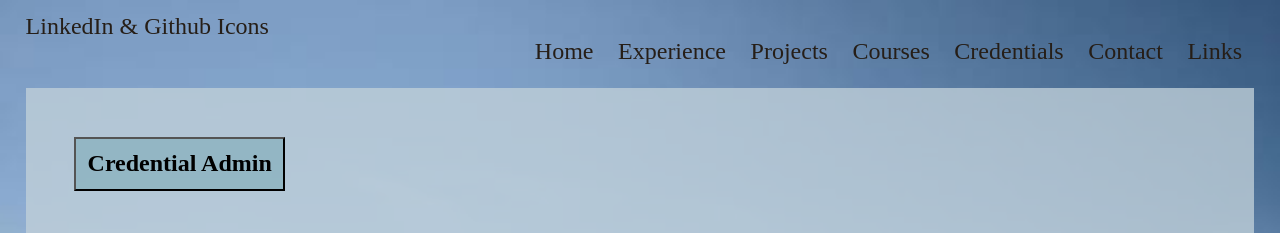
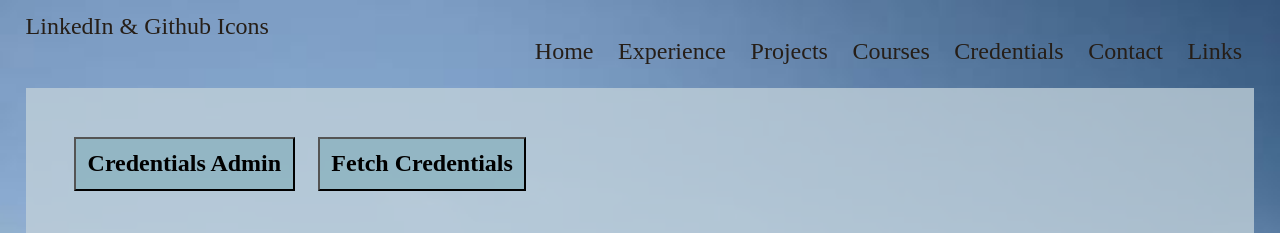
Before and after one commit to dj911ice/portfolio-mern-next, a Next.js app in the folder code/mpc/: page /credentials in a window 1280 px wide. Shown: the top 233 px of the page. Built offline with nearby package versions, Linux system fonts and the light colour scheme; no server answers.

Commit message:
added fetch data buttons

```diff
--- a/code/mpc/src/pages/courses.js
+++ b/code/mpc/src/pages/courses.js
@@ -28,7 +28,8 @@ function Courses(){
             <Header/>
             <main>
                 <section>
-                    <button onClick={courseAdmin}>Course Admin</button>
+                    <button onClick={courseAdmin}>Courses Admin</button>
+                    <button onClick={retrieveCourses}>Fetch Courses</button>
                     <h2>Courses Taken</h2>
                     <span>Table of Courses</span>
                     <CoursesTable
--- a/code/mpc/src/pages/credentials.js
+++ b/code/mpc/src/pages/credentials.js
@@ -26,7 +26,8 @@ function Credentials({}){
             <Header/>
             <main>
                 <section>
-                    <button onClick={credentialAdmin}>Credential Admin</button>
+                    <button onClick={credentialAdmin}>Credentials Admin</button>
+                    <button onClick={retrieveCredentials}>Fetch Credentials</button>
                     <h2>My Credentials</h2>
                     <span>Table of Credentials</span>
                     <CredentialsTable
```
